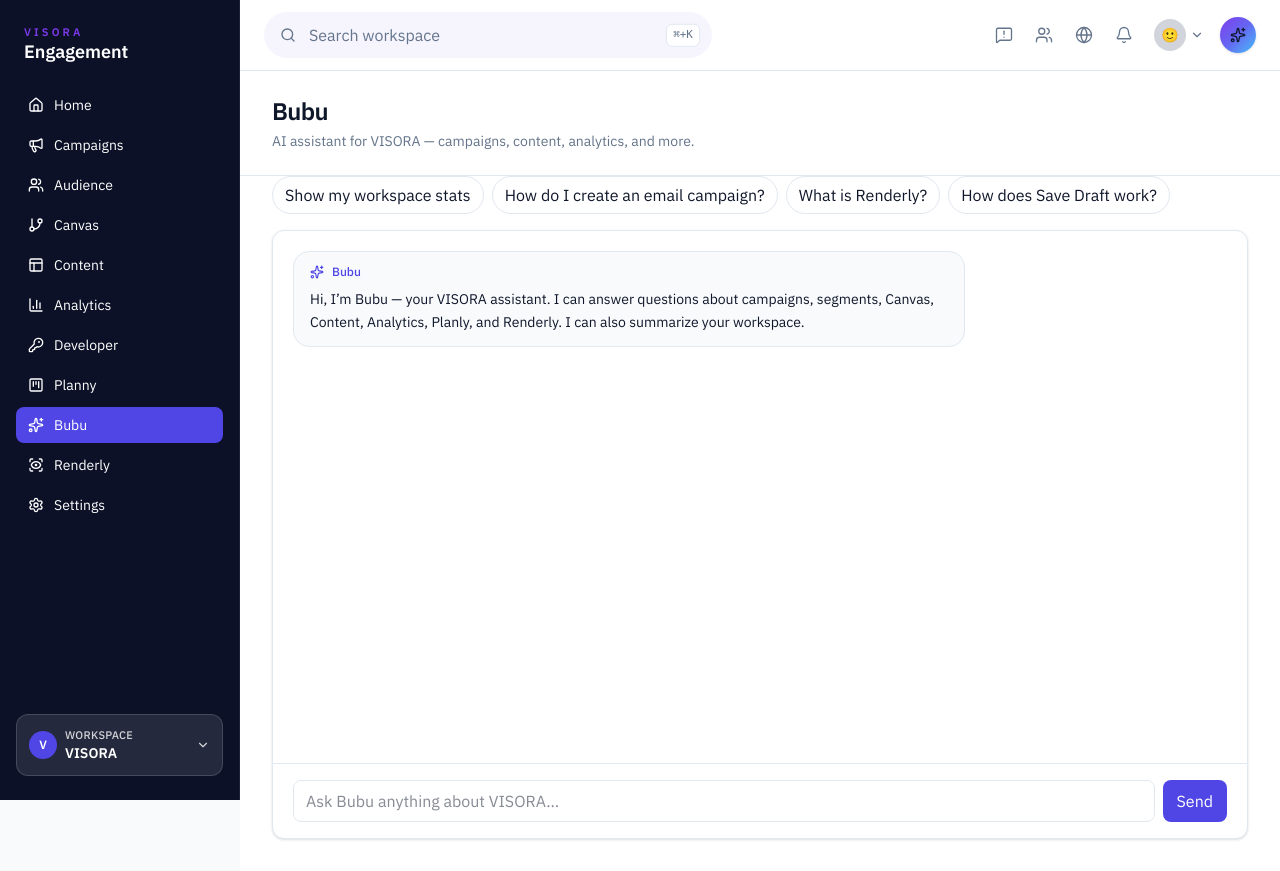
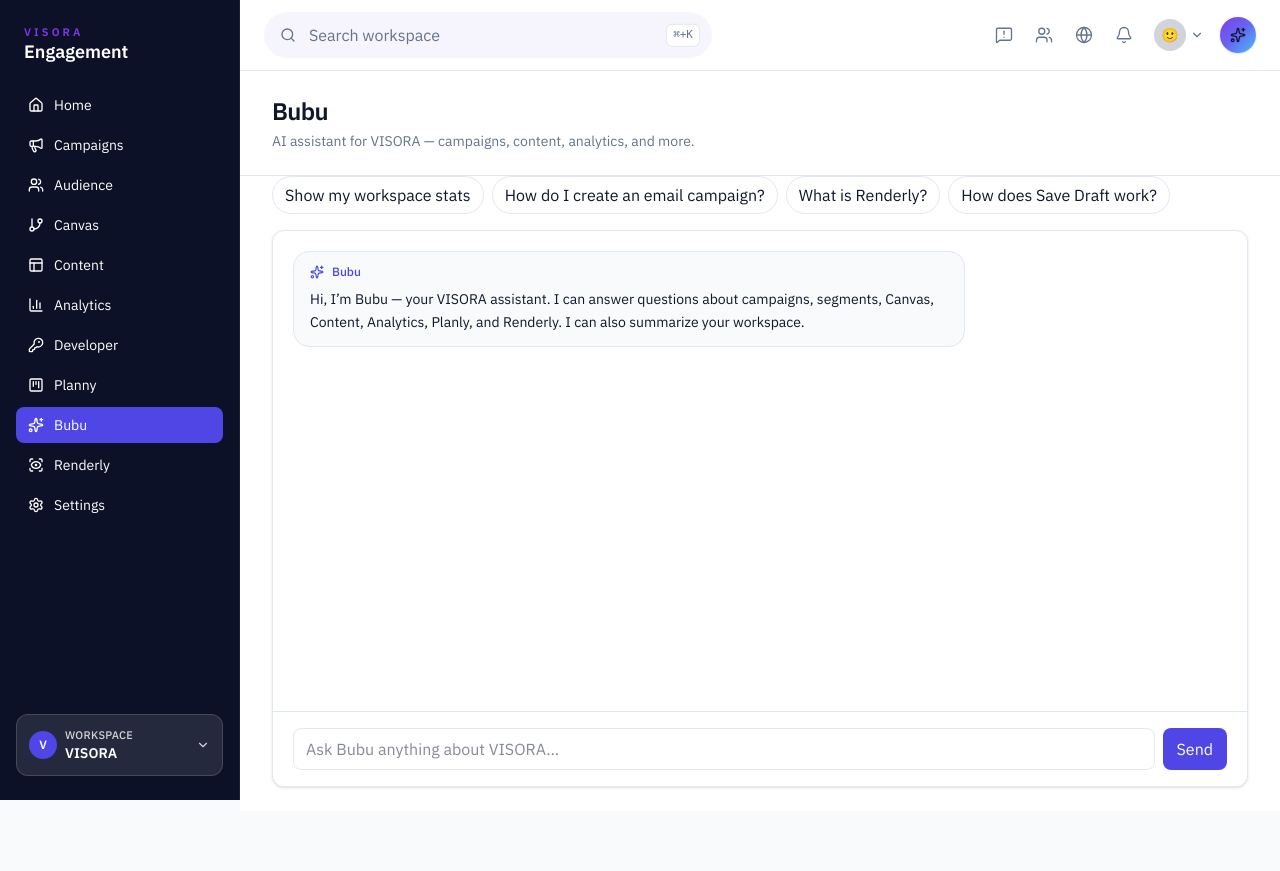
Before and after one commit to vijilktvellavu777-cell/VISORA, a Next.js app: page /bubu in a window 1280 px wide. After the commit the page ends 811 px from the top, so only its background shows below. Built offline with nearby package versions, Linux system fonts and the light colour scheme.

Commit message:
Fix Bubu chat input clipped below viewport
Constrain the chat layout to the visible area below the top bar so the
message composer and Send button stay pinned and fully visible.

Co-authored-by: vijilktvellavu777-cell <vijilktvellavu777-cell@users.noreply.github.com>

```diff
--- a/src/components/bubu-chat.tsx
+++ b/src/components/bubu-chat.tsx
@@ -115,14 +115,14 @@ export function BubuChat() {
   }
 
   return (
-    <div className="flex min-h-screen flex-col bg-surface">
+    <div className="flex h-[calc(100dvh-3.75rem)] min-h-0 flex-col overflow-hidden bg-surface">
       <PageHeader
         title="Bubu"
         subtitle="AI assistant for VISORA — campaigns, content, analytics, and more."
       />
 
-      <div className="flex flex-1 flex-col gap-4 px-8 pb-8">
-        <div className="flex flex-wrap gap-2">
+      <div className="flex min-h-0 flex-1 flex-col gap-4 px-8 pb-6">
+        <div className="flex shrink-0 flex-wrap gap-2">
           {SUGGESTIONS.map((suggestion) => (
             <button
               key={suggestion}
@@ -136,8 +136,8 @@ export function BubuChat() {
           ))}
         </div>
 
-        <Card className="flex min-h-[60vh] flex-1 flex-col overflow-hidden p-0">
-          <div ref={scrollRef} className="flex-1 space-y-4 overflow-y-auto px-5 py-5">
+        <Card className="flex min-h-0 flex-1 flex-col overflow-hidden p-0">
+          <div ref={scrollRef} className="min-h-0 flex-1 space-y-4 overflow-y-auto px-5 py-5">
             {messages.map((message, index) => {
               const isUser = message.role === "user";
               return (
@@ -172,7 +172,7 @@ export function BubuChat() {
             ) : null}
           </div>
 
-          <div className="border-t border-border px-5 py-4">
+          <div className="shrink-0 border-t border-border bg-surface px-5 py-4">
             <div className="flex gap-2">
               <input
                 className={inputClass}
```
